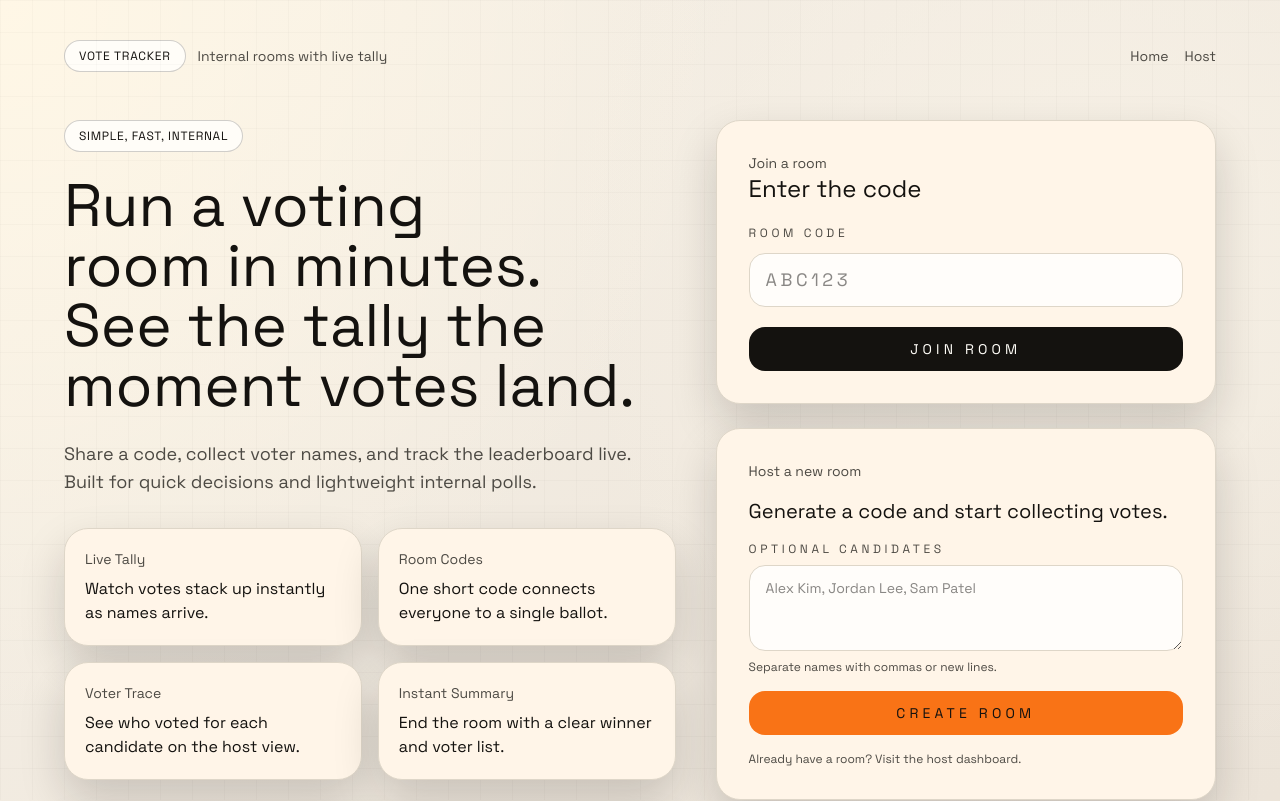
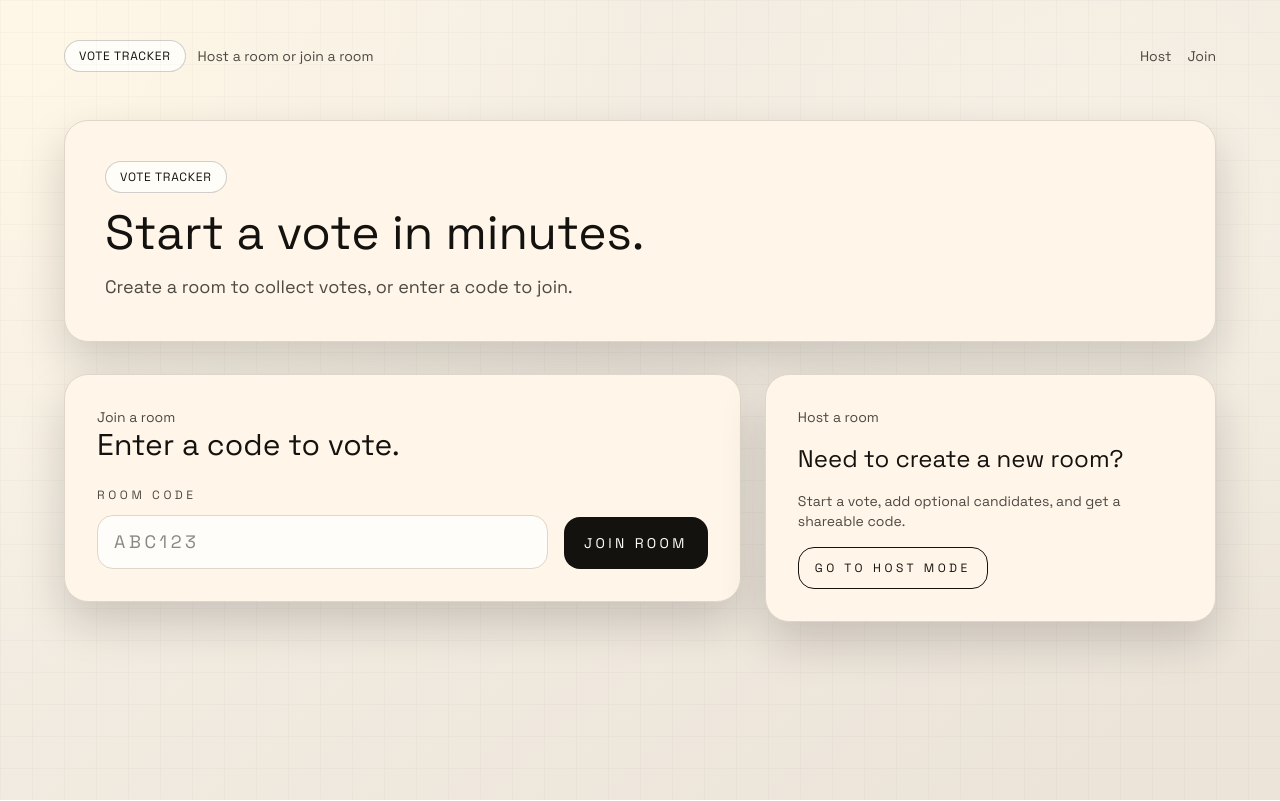
Before and after one commit to trevordebard/vote-tracker, a Next.js app: page / in a window 1280 px wide. Shown: the top 801 px of the page. Built offline with nearby package versions, Linux system fonts and the light colour scheme.

Commit message:
Add write-in toggle for rooms

```diff
--- a/src/app/api/rooms/[code]/route.ts
+++ b/src/app/api/rooms/[code]/route.ts
@@ -9,6 +9,7 @@ type RoomRow = {
   created_at: string;
   closed_at: string | null;
   candidates_json: string | null;
+  allow_write_ins: number | null;
 };
 
 export async function GET(
@@ -19,7 +20,7 @@ export async function GET(
   const db = getDb();
   const room = db
     .prepare(
-      "SELECT code, created_at, closed_at, candidates_json FROM rooms WHERE code = ?"
+      "SELECT code, created_at, closed_at, candidates_json, allow_write_ins FROM rooms WHERE code = ?"
     )
     .get(code.toUpperCase()) as RoomRow | undefined;
 
@@ -32,5 +33,6 @@ export async function GET(
     createdAt: room.created_at,
     closedAt: room.closed_at,
     candidates: room.candidates_json ? JSON.parse(room.candidates_json) : null,
+    allowWriteIns: room.allow_write_ins !== 0,
   });
 }
--- a/src/app/api/rooms/[code]/summary/route.ts
+++ b/src/app/api/rooms/[code]/summary/route.ts
@@ -14,6 +14,7 @@ type RoomRow = {
   created_at: string;
   closed_at: string | null;
   candidates_json: string | null;
+  allow_write_ins: number | null;
 };
 
 export async function GET(
@@ -24,7 +25,7 @@ export async function GET(
   const db = getDb();
   const room = db
     .prepare(
-      "SELECT code, created_at, closed_at, candidates_json FROM rooms WHERE code = ?"
+      "SELECT code, created_at, closed_at, candidates_json, allow_write_ins FROM rooms WHERE code = ?"
     )
     .get(code.toUpperCase()) as RoomRow | undefined;
 
@@ -71,6 +72,7 @@ export async function GET(
       createdAt: room.created_at,
       closedAt: room.closed_at,
       candidates: room.candidates_json ? JSON.parse(room.candidates_json) : null,
+      allowWriteIns: room.allow_write_ins !== 0,
     },
     tally,
     winner: tally[0] ?? null,
--- a/src/app/api/rooms/[code]/votes/route.ts
+++ b/src/app/api/rooms/[code]/votes/route.ts
@@ -7,6 +7,8 @@ export const dynamic = "force-dynamic";
 
 type RoomRow = {
   closed_at: string | null;
+  candidates_json: string | null;
+  allow_write_ins: number | null;
 };
 
 export async function POST(
@@ -16,7 +18,7 @@ export async function POST(
   const { code } = await params;
   const db = getDb();
   const room = db
-    .prepare("SELECT closed_at FROM rooms WHERE code = ?")
+    .prepare("SELECT closed_at, candidates_json, allow_write_ins FROM rooms WHERE code = ?")
     .get(code.toUpperCase()) as RoomRow | undefined;
 
   if (!room) {
@@ -37,6 +39,23 @@ export async function POST(
       { error: "Voter name and candidate are required" },
       { status: 400 }
     );
+  }
+
+  const allowWriteIns = room.allow_write_ins !== 0;
+  if (!allowWriteIns) {
+    const candidates = room.candidates_json
+      ? (JSON.parse(room.candidates_json) as string[])
+      : [];
+    const normalizedCandidate = candidateName.trim().toUpperCase();
+    const isValid = candidates.some(
+      (candidate) => candidate.trim().toUpperCase() === normalizedCandidate
+    );
+    if (!isValid) {
+      return NextResponse.json(
+        { error: "Write-in candidates are not allowed for this room" },
+        { status: 400 }
+      );
+    }
   }
 
   const id = crypto.randomUUID();
--- a/src/app/api/rooms/route.ts
+++ b/src/app/api/rooms/route.ts
@@ -34,6 +34,8 @@ export async function POST(req: Request) {
   const db = getDb();
   const body = await req.json().catch(() => ({}));
   const candidates = sanitizeCandidates(body?.candidates);
+  const allowWriteIns =
+    typeof body?.allowWriteIns === "boolean" ? body.allowWriteIns : true;
 
   let code = generateCode();
   const exists = db.prepare("SELECT 1 FROM rooms WHERE code = ?");
@@ -44,13 +46,14 @@ export async function POST(req: Request) {
   const createdAt = new Date().toISOString();
   const candidatesJson = candidates ? JSON.stringify(candidates) : null;
   db.prepare(
-    "INSERT INTO rooms (code, created_at, candidates_json) VALUES (?, ?, ?)"
-  ).run(code, createdAt, candidatesJson);
+    "INSERT INTO rooms (code, created_at, candidates_json, allow_write_ins) VALUES (?, ?, ?, ?)"
+  ).run(code, createdAt, candidatesJson, allowWriteIns ? 1 : 0);
 
   return NextResponse.json({
     code,
     createdAt,
     closedAt: null,
     candidates: candidates ?? null,
+    allowWriteIns,
   });
 }
--- a/src/app/host/page.tsx
+++ b/src/app/host/page.tsx
@@ -1,26 +1,29 @@
 "use client";
 
 import { useRouter } from "next/navigation";
-import { useState, type FormEvent } from "react";
+import { useState } from "react";
 import Shell from "@/components/Shell";
 
 export default function HostLanding() {
   const router = useRouter();
-  const [code, setCode] = useState("");
   const [candidatesText, setCandidatesText] = useState("");
   const [isCreating, setIsCreating] = useState(false);
+  const [allowWriteIns, setAllowWriteIns] = useState(true);
 
-  const handleCreate = async () => {
-    if (isCreating) return;
-    setIsCreating(true);
   const candidates = candidatesText
     .split(/[\n,]+/)
     .map((item) => item.trim())
     .filter(Boolean);
+  const canCreate = allowWriteIns || candidates.length > 0;
+
+  const handleCreate = async () => {
+    if (isCreating) return;
+    if (!canCreate) return;
+    setIsCreating(true);
     const response = await fetch("/api/rooms", {
       method: "POST",
       headers: { "Content-Type": "application/json" },
-      body: JSON.stringify({ candidates }),
+      body: JSON.stringify({ candidates, allowWriteIns }),
     });
     setIsCreating(false);
     if (!response.ok) return;
@@ -28,26 +31,21 @@ export default function HostLanding() {
     router.push(`/host/${room.code}`);
   };
 
-  const handleOpen = (event: FormEvent<HTMLFormElement>) => {
-    event.preventDefault();
-    const normalized = code.trim().toUpperCase();
-    if (!normalized) return;
-    router.push(`/host/${normalized}`);
-  };
-
   return (
     <Shell>
-      <main className="grid gap-8 lg:grid-cols-[0.9fr_1.1fr]">
-        <section className="panel flex flex-col gap-5 p-8 reveal">
+      <main className="grid gap-8 lg:grid-cols-[1.1fr_0.9fr]">
+        <section className="panel flex flex-col gap-6 p-8 reveal">
+          <div className="flex flex-col gap-4">
             <p className="chip w-fit">Host Mode</p>
             <h1 className="text-3xl font-[family:var(--font-display)] text-ink sm:text-4xl">
-            Command the room.
+              Create a room, then share the code.
             </h1>
             <p className="text-muted">
-            Generate a code and open a live tally board. You will see every vote
-            and a winner summary as the room fills.
+              You will get a shareable code and a live tally board. Guests join
+              with the code and votes update instantly.
             </p>
-          <div className="flex flex-col gap-2 text-xs text-muted">
+          </div>
+          <div className="flex flex-col gap-3 text-xs text-muted">
             <label className="uppercase tracking-[0.3em]">
               Optional candidates
             </label>
@@ -60,40 +58,61 @@ export default function HostLanding() {
             />
             <p>Separate names with commas or new lines.</p>
           </div>
+          <label className="flex items-center gap-3 rounded-2xl border border-border bg-white/80 px-4 py-3 text-sm text-ink">
+            <input
+              type="checkbox"
+              checked={allowWriteIns}
+              onChange={(event) => setAllowWriteIns(event.target.checked)}
+            />
+            Allow write-in candidates
+          </label>
+          {!allowWriteIns && candidates.length === 0 ? (
+            <p className="text-xs text-muted">
+              Add at least one candidate when write-ins are disabled.
+            </p>
+          ) : null}
           <button
             type="button"
             onClick={handleCreate}
-            disabled={isCreating}
+            disabled={isCreating || !canCreate}
             className="rounded-2xl bg-sun px-4 py-3 text-sm uppercase tracking-[0.3em] text-ink transition hover:-translate-y-0.5 hover:bg-[#ff8b37] disabled:opacity-60"
           >
-            {isCreating ? "Creating..." : "Create a new room"}
+            {isCreating ? "Creating..." : "Create room"}
           </button>
         </section>
 
-        <section className="panel flex flex-col gap-6 p-8 reveal reveal-delay-1">
+        <section className="panel flex flex-col gap-5 p-8 text-sm text-muted reveal reveal-delay-1">
           <div>
-            <p className="text-sm text-muted">Already have a code?</p>
+            <p className="text-sm text-muted">How it works</p>
             <h2 className="text-2xl font-[family:var(--font-display)] text-ink">
-              Open an existing room
+              Two steps to start voting.
             </h2>
           </div>
-          <form onSubmit={handleOpen} className="flex flex-col gap-4">
-            <label className="text-xs uppercase tracking-[0.3em] text-muted">
-              Room code
-            </label>
-            <input
-              value={code}
-              onChange={(event) => setCode(event.target.value)}
-              placeholder="ABC123"
-              className="rounded-2xl border border-border bg-white/80 px-4 py-3 text-lg uppercase tracking-[0.2em] text-ink outline-none transition focus:border-ink"
-            />
-            <button
-              type="submit"
-              className="rounded-2xl bg-ink px-4 py-3 text-sm uppercase tracking-[0.3em] text-on-ink transition hover:-translate-y-0.5 hover:bg-black"
-            >
-              Open dashboard
-            </button>
-          </form>
+          <div className="grid gap-4">
+            <div className="rounded-2xl border border-border bg-white/70 p-4">
+              <p className="text-xs uppercase tracking-[0.3em] text-muted">
+                Step 1
+              </p>
+              <p className="mt-2 text-ink">
+                Create a room and copy the code.
+              </p>
+            </div>
+            <div className="rounded-2xl border border-border bg-white/70 p-4">
+              <p className="text-xs uppercase tracking-[0.3em] text-muted">
+                Step 2
+              </p>
+              <p className="mt-2 text-ink">
+                Share it with the group to start the vote.
+              </p>
+            </div>
+          </div>
+          <p className="text-xs uppercase tracking-[0.3em] text-muted">
+            Tip
+          </p>
+          <p className="text-ink">
+            Write-ins are on by default. Turn them off to limit votes to your
+            list.
+          </p>
         </section>
       </main>
     </Shell>
--- a/src/app/page.tsx
+++ b/src/app/page.tsx
@@ -8,8 +8,6 @@ import Shell from "@/components/Shell";
 export default function Home() {
   const router = useRouter();
   const [roomCode, setRoomCode] = useState("");
-  const [candidatesText, setCandidatesText] = useState("");
-  const [isCreating, setIsCreating] = useState(false);
 
   const handleJoin = (event: FormEvent<HTMLFormElement>) => {
     event.preventDefault();
@@ -18,93 +16,34 @@ export default function Home() {
     router.push(`/room/${normalized}`);
   };
 
-  const handleCreate = async () => {
-    if (isCreating) return;
-    setIsCreating(true);
-    const candidates = candidatesText
-      .split(/[\n,]+/)
-      .map((item) => item.trim())
-      .filter(Boolean);
-    const response = await fetch("/api/rooms", {
-      method: "POST",
-      headers: { "Content-Type": "application/json" },
-      body: JSON.stringify({ candidates }),
-    });
-    setIsCreating(false);
-    if (!response.ok) return;
-    const room = await response.json();
-    router.push(`/host/${room.code}`);
-  };
-
   return (
     <Shell>
-      <main className="grid gap-10 lg:grid-cols-[1.1fr_0.9fr]">
-        <section className="flex flex-col gap-8">
-          <div className="flex flex-col gap-6 reveal">
-            <p className="chip w-fit">Simple, fast, internal</p>
-            <h1 className="text-balance text-4xl font-[family:var(--font-display)] text-ink sm:text-5xl lg:text-6xl">
-              Run a voting room in minutes. See the tally the moment votes land.
+      <main className="flex flex-col gap-8">
+        <section className="panel flex flex-col gap-4 p-10 reveal">
+          <p className="chip w-fit">Vote Tracker</p>
+          <h1 className="text-balance text-4xl font-[family:var(--font-display)] text-ink sm:text-5xl">
+            Start a vote in minutes.
           </h1>
-            <p className="max-w-xl text-base text-muted sm:text-lg">
-              Share a code, collect voter names, and track the leaderboard live.
-              Built for quick decisions and lightweight internal polls.
+          <p className="max-w-2xl text-base text-muted sm:text-lg">
+            Create a room to collect votes, or enter a code to join.
           </p>
-          </div>
-          <div className="grid gap-4 sm:grid-cols-2 reveal reveal-delay-1">
-            {[
-              {
-                title: "Live Tally",
-                copy: "Watch votes stack up instantly as names arrive.",
-              },
-              {
-                title: "Room Codes",
-                copy: "One short code connects everyone to a single ballot.",
-              },
-              {
-                title: "Voter Trace",
-                copy: "See who voted for each candidate on the host view.",
-              },
-              {
-                title: "Instant Summary",
-                copy: "End the room with a clear winner and voter list.",
-              },
-            ].map((item) => (
-              <div key={item.title} className="panel p-5">
-                <p className="text-sm text-muted">{item.title}</p>
-                <p className="mt-2 text-base text-ink">{item.copy}</p>
-              </div>
-            ))}
-          </div>
-          <div className="panel flex flex-col gap-4 p-6 text-sm text-muted reveal reveal-delay-2">
-            <p className="uppercase tracking-[0.2em] text-ink">How it works</p>
-            <div className="grid gap-3 sm:grid-cols-3">
-              <div>
-                <p className="text-ink">1. Create a room</p>
-                <p>Host generates a code and shares it.</p>
-              </div>
-              <div>
-                <p className="text-ink">2. Collect votes</p>
-                <p>Voters enter their name and candidate.</p>
-              </div>
-              <div>
-                <p className="text-ink">3. Review summary</p>
-                <p>Host sees the winner and voter list.</p>
-              </div>
-            </div>
-          </div>
         </section>
 
-        <aside className="flex flex-col gap-6">
-          <form
-            onSubmit={handleJoin}
-            className="panel flex flex-col gap-5 p-8 reveal reveal-delay-1"
+        <section className="grid items-start gap-6 lg:grid-cols-[1.2fr_0.8fr]">
+          <section
+            id="join"
+            className="panel flex flex-col gap-6 p-8 reveal"
           >
             <div>
               <p className="text-sm text-muted">Join a room</p>
-              <h2 className="text-2xl font-[family:var(--font-display)] text-ink">
-                Enter the code
+              <h2 className="text-3xl font-[family:var(--font-display)] text-ink">
+                Enter a code to vote.
               </h2>
             </div>
+            <form
+              onSubmit={handleJoin}
+              className="grid gap-4 lg:grid-cols-[1fr_auto] lg:items-end"
+            >
               <div className="flex flex-col gap-3">
                 <label className="text-xs uppercase tracking-[0.3em] text-muted">
                   Room code
@@ -118,47 +57,29 @@ export default function Home() {
               </div>
               <button
                 type="submit"
-              className="rounded-2xl bg-ink px-4 py-3 text-sm uppercase tracking-[0.3em] text-on-ink transition hover:-translate-y-0.5 hover:bg-black"
+                className="h-[52px] rounded-2xl bg-ink px-5 text-xs uppercase tracking-[0.24em] text-on-ink transition hover:-translate-y-0.5 hover:bg-black sm:text-sm"
               >
                 Join room
               </button>
             </form>
+          </section>
 
-          <div className="panel flex flex-col gap-4 p-8 reveal reveal-delay-2">
-            <p className="text-sm text-muted">Host a new room</p>
-            <h3 className="text-xl font-[family:var(--font-display)] text-ink">
-              Generate a code and start collecting votes.
-            </h3>
-            <div className="flex flex-col gap-2 text-xs text-muted">
-              <label className="uppercase tracking-[0.3em]">
-                Optional candidates
-              </label>
-              <textarea
-                value={candidatesText}
-                onChange={(event) => setCandidatesText(event.target.value)}
-                placeholder="Alex Kim, Jordan Lee, Sam Patel"
-                rows={3}
-                className="rounded-2xl border border-border bg-white/80 px-4 py-3 text-sm text-ink outline-none transition focus:border-ink"
-              />
-              <p>Separate names with commas or new lines.</p>
-            </div>
-            <button
-              type="button"
-              onClick={handleCreate}
-              disabled={isCreating}
-              className="rounded-2xl bg-sun px-4 py-3 text-sm uppercase tracking-[0.3em] text-ink transition hover:-translate-y-0.5 hover:bg-[#ff8b37] disabled:opacity-60"
+          <section className="panel flex flex-col gap-4 p-8 text-left reveal reveal-delay-1">
+            <p className="text-sm text-muted">Host a room</p>
+            <h2 className="text-2xl font-[family:var(--font-display)] text-ink">
+              Need to create a new room?
+            </h2>
+            <p className="text-sm text-muted">
+              Start a vote, add optional candidates, and get a shareable code.
+            </p>
+            <Link
+              href="/host"
+              className="inline-flex w-fit items-center rounded-2xl border border-ink px-4 py-3 text-xs uppercase tracking-[0.3em] text-ink transition hover:-translate-y-0.5"
             >
-              {isCreating ? "Creating..." : "Create room"}
-            </button>
-            <p className="text-xs text-muted">
-              Already have a room? Visit the{' '}
-              <Link className="text-ink underline" href="/host">
-                host dashboard
+              Go to host mode
             </Link>
-              .
-            </p>
-          </div>
-        </aside>
+          </section>
+        </section>
       </main>
     </Shell>
   );
--- a/src/app/room/[code]/page.tsx
+++ b/src/app/room/[code]/page.tsx
@@ -72,6 +72,8 @@ export default function VoterRoom() {
   const isClosed = Boolean(room?.closedAt);
   const canVote = !isClosed && !submitted;
   const candidates = room?.candidates ?? [];
+  const allowWriteIns = room?.allowWriteIns ?? true;
+  const canSubmit = canVote && (allowWriteIns || candidates.length > 0);
 
   if (!normalized) return null;
 
@@ -190,6 +192,7 @@ export default function VoterRoom() {
                       </label>
                     ))}
                   </div>
+                  {allowWriteIns ? (
                     <label className="flex flex-col gap-2 rounded-2xl border border-border bg-white/80 px-4 py-3 text-sm text-ink">
                       <div className="flex items-center gap-3">
                         <input
@@ -218,8 +221,13 @@ export default function VoterRoom() {
                         />
                       ) : null}
                     </label>
+                  ) : (
+                    <p className="text-xs text-muted">
+                      Write-in candidates are disabled for this room.
+                    </p>
+                  )}
                 </div>
-              ) : (
+              ) : allowWriteIns ? (
                 <div className="flex flex-col gap-2">
                   <label className="text-xs uppercase tracking-[0.3em] text-muted">
                     Candidate name
@@ -232,11 +240,15 @@ export default function VoterRoom() {
                     className="rounded-2xl border border-border bg-white/80 px-4 py-3 text-ink outline-none transition focus:border-ink disabled:opacity-60"
                   />
                 </div>
+              ) : (
+                <div className="rounded-2xl border border-border bg-white/80 px-4 py-3 text-sm text-muted">
+                  No candidates are available, and write-ins are disabled.
+                </div>
               )}
 
               <button
                 type="submit"
-                disabled={!canVote}
+                disabled={!canSubmit}
                 className="rounded-2xl bg-ink px-4 py-3 text-sm uppercase tracking-[0.3em] text-on-ink transition hover:-translate-y-0.5 hover:bg-black disabled:opacity-60"
               >
                 Submit vote
--- a/src/components/Shell.tsx
+++ b/src/components/Shell.tsx
@@ -13,12 +13,12 @@ export default function Shell({ children }: ShellProps) {
           <Link href="/" className="flex items-center gap-3">
             <span className="chip">Vote Tracker</span>
             <span className="text-sm text-muted">
-              Internal rooms with live tally
+              Host a room or join a room
             </span>
           </Link>
           <nav className="flex items-center gap-4 text-sm text-muted">
-            <Link href="/">Home</Link>
             <Link href="/host">Host</Link>
+            <Link href="/#join">Join</Link>
           </nav>
         </header>
         {children}
--- a/src/lib/db.ts
+++ b/src/lib/db.ts
@@ -21,7 +21,8 @@ const initDb = () => {
       code TEXT PRIMARY KEY,
       created_at TEXT NOT NULL,
       closed_at TEXT,
-      candidates_json TEXT
+      candidates_json TEXT,
+      allow_write_ins INTEGER NOT NULL DEFAULT 1
     );
 
     CREATE TABLE IF NOT EXISTS votes (
@@ -35,6 +36,17 @@ const initDb = () => {
 
     CREATE INDEX IF NOT EXISTS votes_room_code_idx ON votes(room_code);
   `);
+  const roomColumns = db
+    .prepare("PRAGMA table_info(rooms)")
+    .all() as Array<{ name: string }>;
+  const hasAllowWriteIns = roomColumns.some(
+    (column) => column.name === "allow_write_ins"
+  );
+  if (!hasAllowWriteIns) {
+    db.exec(
+      "ALTER TABLE rooms ADD COLUMN allow_write_ins INTEGER NOT NULL DEFAULT 1"
+    );
+  }
   return db;
 };
 
--- a/src/lib/types.ts
+++ b/src/lib/types.ts
@@ -3,6 +3,7 @@ export type Room = {
   createdAt: string;
   closedAt?: string | null;
   candidates?: string[] | null;
+  allowWriteIns?: boolean | null;
 };
 
 export type Vote = {
```
Lines whose indentation alone changed are shown as unchanged.
